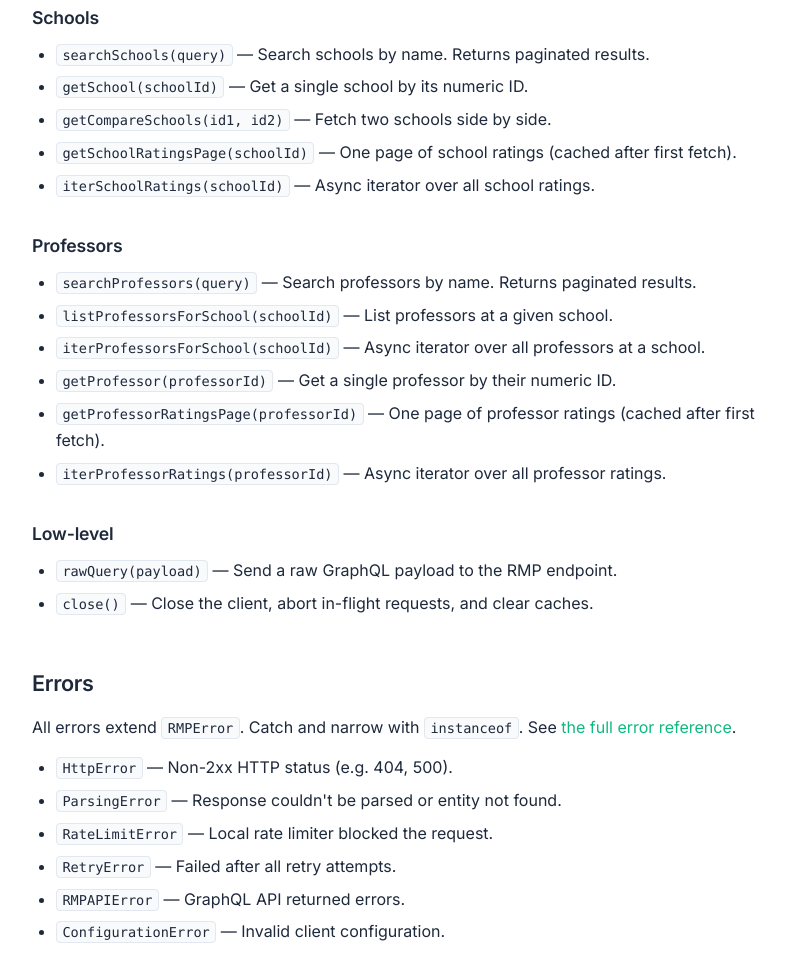
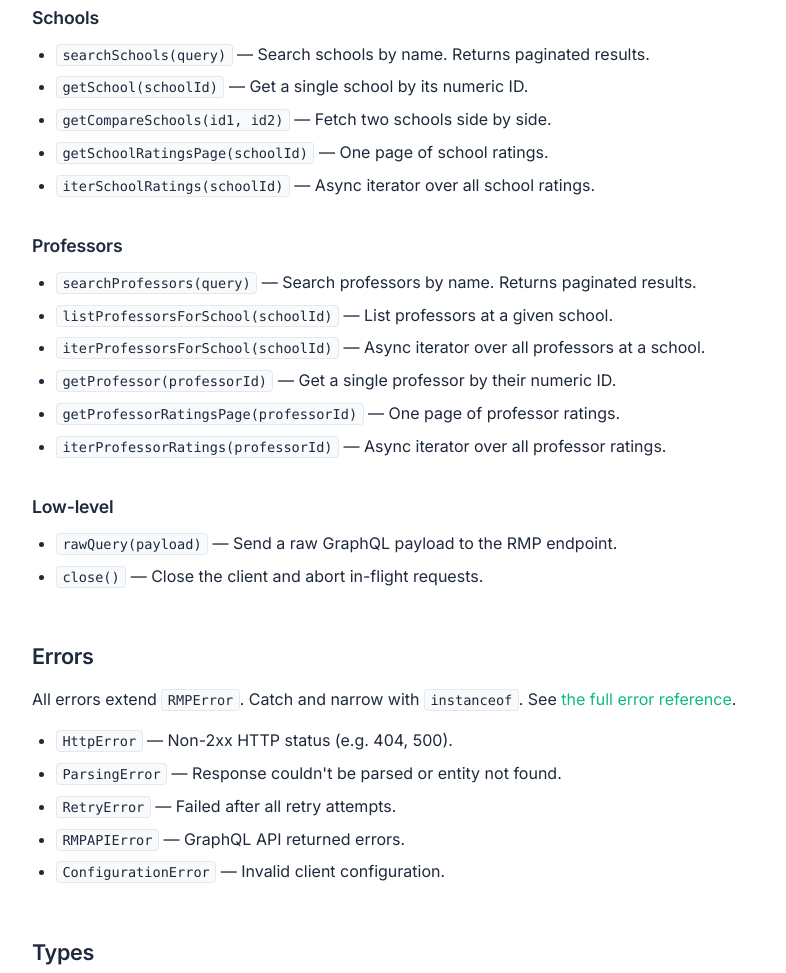
Before and after one commit to amaanjaved1/rate-my-professors-client-ts, a website: page docs/index.html in a window 1280 px wide. Shown: the part 1449-2422 px from the top of the page, without its empty margins (256-1042 px from the left). Drawn offline with Linux system fonts and the light colour scheme; a small style sheet from the web is missing.

Commit message:
Update documentation

```diff
--- a/docs/index.html
+++ b/docs/index.html
@@ -91,7 +91,7 @@ try {
       <li><code>searchSchools(query)</code> &mdash; Search schools by name. Returns paginated results.</li>
       <li><code>getSchool(schoolId)</code> &mdash; Get a single school by its numeric ID.</li>
       <li><code>getCompareSchools(id1, id2)</code> &mdash; Fetch two schools side by side.</li>
-      <li><code>getSchoolRatingsPage(schoolId)</code> &mdash; One page of school ratings (cached after first fetch).</li>
+      <li><code>getSchoolRatingsPage(schoolId)</code> &mdash; One page of school ratings.</li>
       <li><code>iterSchoolRatings(schoolId)</code> &mdash; Async iterator over all school ratings.</li>
     </ul>
 
@@ -101,14 +101,14 @@ try {
       <li><code>listProfessorsForSchool(schoolId)</code> &mdash; List professors at a given school.</li>
       <li><code>iterProfessorsForSchool(schoolId)</code> &mdash; Async iterator over all professors at a school.</li>
       <li><code>getProfessor(professorId)</code> &mdash; Get a single professor by their numeric ID.</li>
-      <li><code>getProfessorRatingsPage(professorId)</code> &mdash; One page of professor ratings (cached after first fetch).</li>
+      <li><code>getProfessorRatingsPage(professorId)</code> &mdash; One page of professor ratings.</li>
       <li><code>iterProfessorRatings(professorId)</code> &mdash; Async iterator over all professor ratings.</li>
     </ul>
 
     <h3>Low-level</h3>
     <ul>
       <li><code>rawQuery(payload)</code> &mdash; Send a raw GraphQL payload to the RMP endpoint.</li>
-      <li><code>close()</code> &mdash; Close the client, abort in-flight requests, and clear caches.</li>
+      <li><code>close()</code> &mdash; Close the client and abort in-flight requests.</li>
     </ul>
 
     <h2 id="errors">Errors <a href="#errors" class="anchor">#</a></h2>
@@ -116,7 +116,6 @@ try {
     <ul>
       <li><code>HttpError</code> &mdash; Non-2xx HTTP status (e.g. 404, 500).</li>
       <li><code>ParsingError</code> &mdash; Response couldn't be parsed or entity not found.</li>
-      <li><code>RateLimitError</code> &mdash; Local rate limiter blocked the request.</li>
       <li><code>RetryError</code> &mdash; Failed after all retry attempts.</li>
       <li><code>RMPAPIError</code> &mdash; GraphQL API returned errors.</li>
       <li><code>ConfigurationError</code> &mdash; Invalid client configuration.</li>
```
Also changed, not shown: docs/functions.html (+3 -3 lines).
